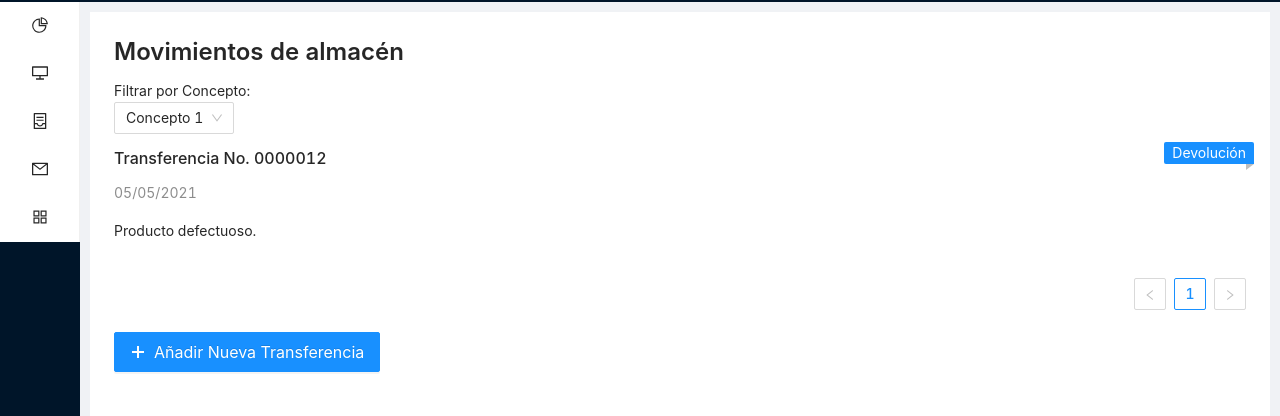
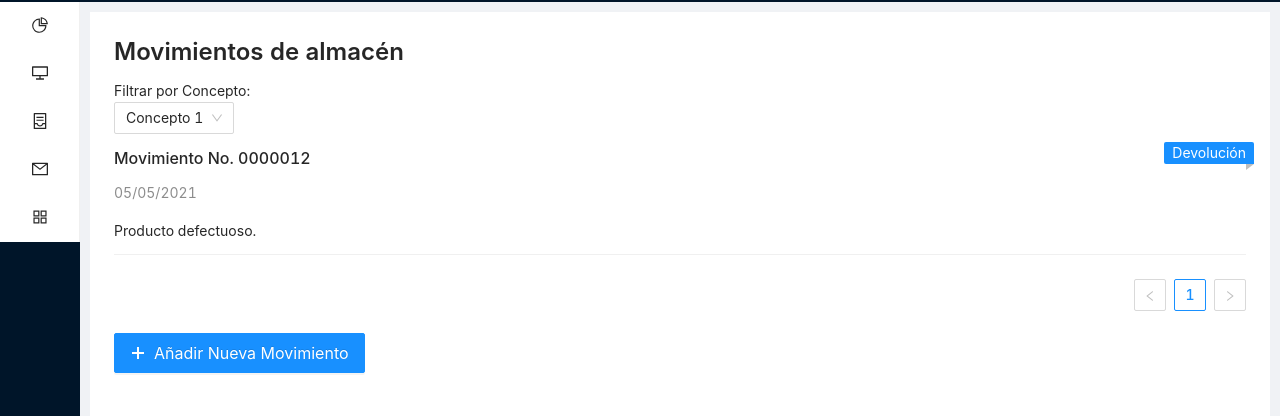
Before and after one commit to Kernel-System/kernel-system-app, a React (Create React App) app: page /almacen in a window 1280 px wide. Shown: the part 62-478 px from the top of the page. Built offline with nearby package versions, Linux system fonts and the light colour scheme.

Commit message:
refactor(MovimientosAlmacenList): agregar rutas al componente MovimientosAlmacenList

```diff
--- a/src/components/list/MovimientosAlmacenList/index.js
+++ b/src/components/list/MovimientosAlmacenList/index.js
@@ -2,10 +2,15 @@ import './styles.css';
 import { List, Typography, Button, Badge, Select } from 'antd';
 import { PlusOutlined } from '@ant-design/icons';
 import { Link } from 'react-router-dom';
+import ModalMovimiento from 'components/almacen/ModalMovimiento';
+import { useState } from 'react';
 const { Title, Text } = Typography;
 const { Option } = Select;
 
 const Index = ({ list }) => {
+  const [visible, setVisible] = useState(false);
+  const [clave, setClave] = useState('');
+
   function handleChange(value) {
     console.log(`selected ${value}`);
   }
@@ -31,25 +36,37 @@ const Index = ({ list }) => {
         dataSource={list}
         renderItem={(item) => (
           <Badge.Ribbon text={item.concepto}>
-            <Link to={`/ensambles/${item.clave}`}>
-              <List.Item key={item.clave}>
+            <List.Item
+              key={item.clave}
+              onClick={() => {
+                setVisible(true);
+                setClave(item.clave);
+              }}
+            >
               <List.Item.Meta
                 //avatar={<Avatar src={item.avatar} />}
-                  title={`Transferencia No. ${item.clave}`}
+                title={`Movimiento No. ${item.clave}`}
                 description={item.fecha}
               />
               {`${item.comentario}`}
             </List.Item>
-            </Link>
           </Badge.Ribbon>
         )}
       />
       <br />
       <Link to='/almacen/nuevo'>
         <Button type='primary' size='large' icon={<PlusOutlined />}>
-          Añadir Nueva Transferencia
+          Añadir Nueva Movimiento
         </Button>
       </Link>
+      <ModalMovimiento
+        visible={visible}
+        clave={clave}
+        setVis={() => {
+          setVisible(false);
+          setClave('');
+        }}
+      />
     </>
   );
 };
```
Lines whose indentation alone changed are shown as unchanged.
